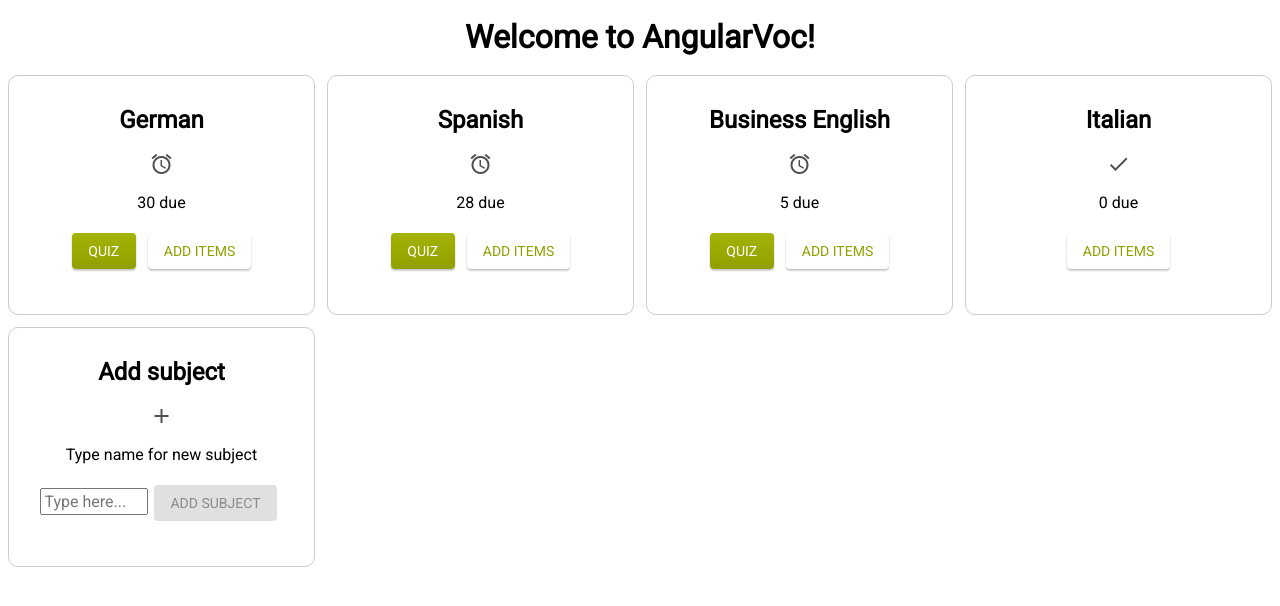
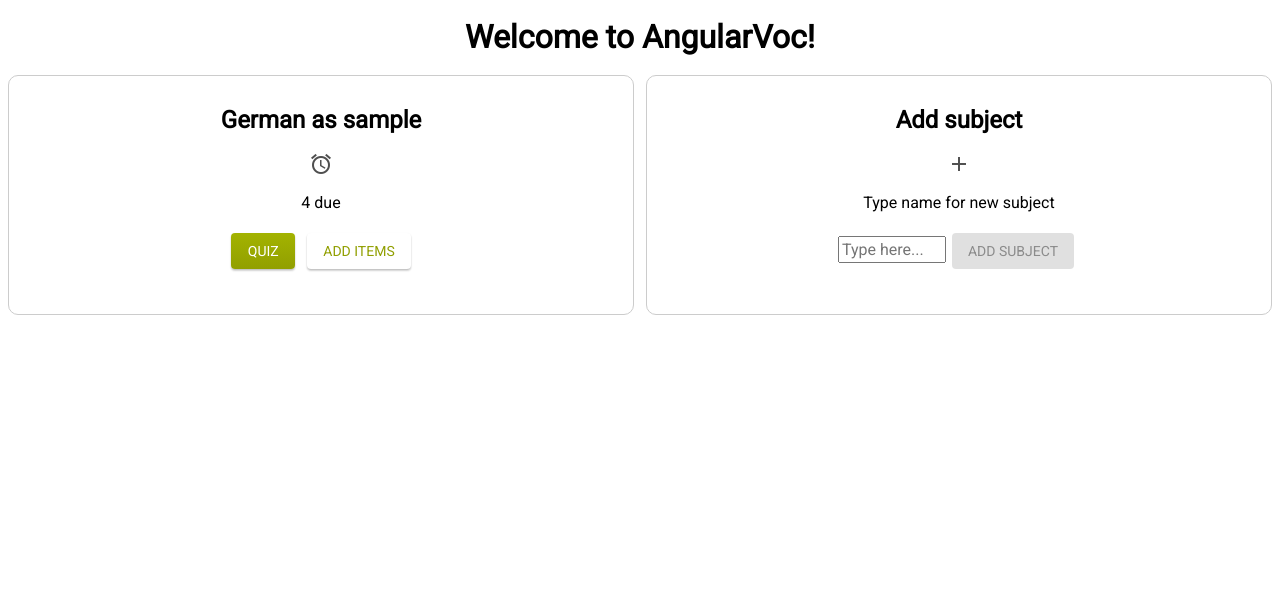
Before and after one commit to JuanMiguelDiaz/AngularVoc, an Angular app: page /subjects in a window 1280 px wide. Shown: the top 606 px of the page. Built offline with nearby package versions, Linux system fonts and the light colour scheme.

Commit message:
Just work in progress.

```diff
--- a/src/app/edit-item/edit-item.component.ts
+++ b/src/app/edit-item/edit-item.component.ts
@@ -16,12 +16,15 @@ export class EditItemComponent implements OnInit {
 	public quizItem : QuizItem;
 	public swapped = false;
 
+  // TODO: Needs phase and due-date as property binding to allow editing.
+
   constructor(private route: ActivatedRoute, private _sampleServiceService: SampleServiceService, private location: Location,) { }
 
   ngOnInit() {
   	this.subject = this.route.snapshot.paramMap.get('subject');
   	this.itemId = parseInt(this.route.snapshot.paramMap.get('id'));
   	this.quizItem = this._sampleServiceService.getItem(this.itemId);
+    console.log(this.quizItem.swappedTo);
   	if(this.quizItem.swappedTo){
   		this.swapped = true;
   	}
--- a/src/app/sample-service.service.ts
+++ b/src/app/sample-service.service.ts
@@ -15,34 +15,51 @@ export class SampleServiceService {
   loadItems() : QuizItem[] {
     if (JSON.parse(localStorage.getItem("quizItems")) == null) {
       return [
-        {"ID": 1, "question": "Hallo", "answer": "hello", "subject": "German Sample", "phase": 2, "due": "25.12.2018", "swappedTo": 2,},
-        {"ID": 2, "question": "hello", "answer": "Hallo", "subject": "German Sample", "phase": 2, "due": "25.12.2018", "swappedTo": 1,},
-        {"ID": 3, "question": "Tschüss", "answer": "bye", "subject": "German Sample", "phase": 4, "due": "24.12.2018", "swappedTo": 4,},
-        {"ID": 4, "question": "bye", "answer": "Tschüss", "subject": "German Sample", "phase": 4, "due": "24.12.2018", "swappedTo": 3,}
+        {"ID": 1, "question": "Hallo", "answer": "hello", "subject": "German as sample", "phase": 2, "due": "25.12.2018", "swappedTo": 2,},
+        {"ID": 2, "question": "hello", "answer": "Hallo", "subject": "German as sample", "phase": 2, "due": "25.12.2018", "swappedTo": 1,},
+        {"ID": 3, "question": "Tschüss", "answer": "bye", "subject": "German as sample", "phase": 4, "due": "24.12.2018", "swappedTo": 4,},
+        {"ID": 4, "question": "bye", "answer": "Tschüss", "subject": "German as sample", "phase": 4, "due": "23.12.2018", "swappedTo": 3,},
       ];
     } else {
       return JSON.parse(localStorage.getItem("quizItems"));
     }
   }
 
+
   initializeProject() {
     this.globalItems = this.loadItems();
   }
+
 
   saveProgress() {
     localStorage.setItem("quizItems", JSON.stringify(this.globalItems));
   }
 
+
+  stringToDate(datestring: string) {
+    var parts = datestring.split(".");
+    var date = new Date(parts[2].concat("-", parts[1], "-", parts[0]));
+    return date;
+  }
+
+
   getSubjects() : Subject[]{
     this.initializeProject();
-    // TODO: Iterate through globalItems and add new subjects to list and increase it's count for every due item.
 
-    let subjectList = [
-      {subject: "German", due: 30},
-      {subject: "Spanish", due: 28},
-      {subject: "Business English", due: 5},
-      {subject: "Italian", due: 0},
-    ];
+    let subjectList : Subject[] = [];
+    let subjects = [];
+
+    for (let k in this.globalItems) {
+      if (!(subjects.includes(this.globalItems[k].subject))) { // Question: How could I check subjectList instead so I don't need subjects any longer?
+        subjects.push(this.globalItems[k].subject);
+        subjectList.push({subject: this.globalItems[k].subject, due: 0});
+      }
+      let today = new Date(Date.now());
+      if (this.stringToDate(this.globalItems[k].due) <= today) {
+        let index = subjectList.findIndex(x => x.subject==this.globalItems[k].subject);
+        subjectList[index]["due"] ++;
+      }
+    }
 
     return subjectList;
   }
@@ -65,28 +82,31 @@ export class SampleServiceService {
   /* ------------- (2) For edit-item-component -------------- */
 
   updateItem(quizItem: QuizItem){
-    // TODO: Save update in globalItems.
+    let index = this.globalItems.findIndex(x => x.subject == quizItem.subject);
+    this.globalItems[index] = quizItem;
     this.saveProgress();
   }
 
   /* ------------- (3) For add-item-component -------------- */
   addItem(Item){
     console.log(Item);
-    // TODO: Add item with incrementing ID to globalItems.
+    // TODO: Add item with incrementing ID, due date today and reserved if swapped to globalItems.
     this.saveProgress();
   }
 
   /* ------------- (4) For quiz component -------------- */
   getRandQuizItem(subject: string) : QuizItem {
+    // TODO: Get a real quiz item
     this.CountInt ++;
     if (this.CountInt % 2 == 0) {
-      return {"ID": 55, "question": "Dein Name", "answer": "your name", "subject": "Spanish", "phase": 2, "due": "25.12.2018", "swappedTo": 6,}
+      return this.globalItems[0]
     } else {
-      return {"ID": 54, "question": "Mein Name", "answer": "my name", "subject": "Spanish", "phase": 4, "due": "24.12.2018", "swappedTo": 4,}
+      return this.globalItems[1]
     }
   }
 
   getNumOfOpenItems(subject: string) {
+    // TODO: Count real number of open questions
     if (this.CountInt % 2 == 0) {
       return 5
     } else {
@@ -115,7 +135,8 @@ export class SampleServiceService {
   }
 
   getItem(id : number) : QuizItem{
-    return {"ID": 54, "question": "Mein Name", "answer": "my name", "subject": "Spanish", "phase": 4, "due": "24.12.2018", "swappedTo": 3,}
+    let index = this.globalItems.findIndex(x => x.ID == id); // NEXT TODO: Throws an error.
+    return this.globalItems[index];
   }
 
 }
```
